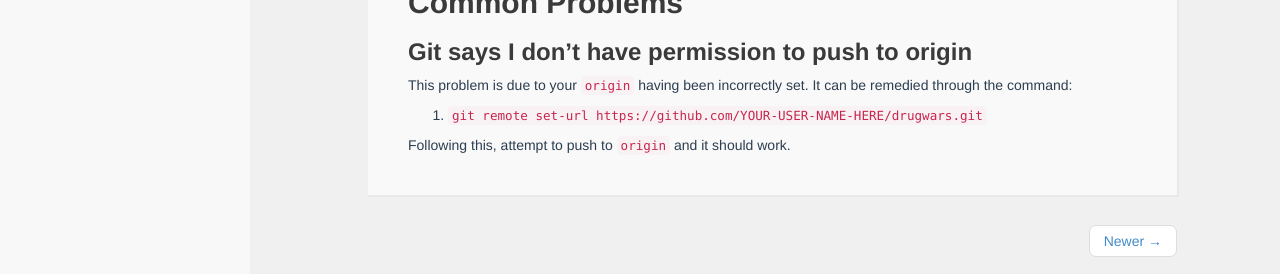
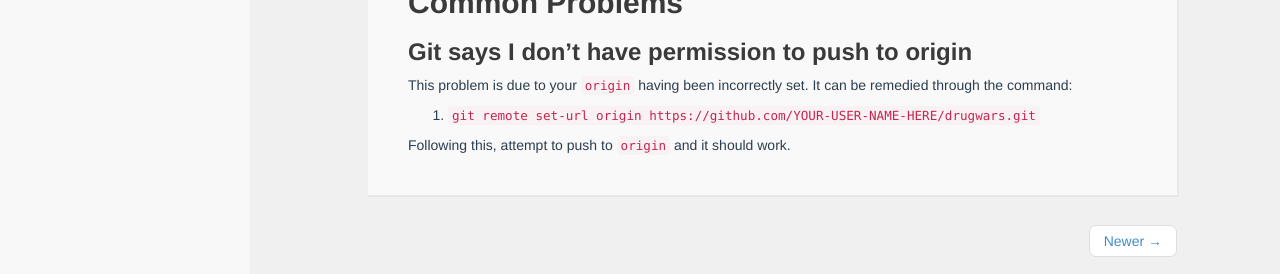
Before and after one commit to shhs-coding-club/shhs-coding-club.github.io, a Jekyll site: the page built from _posts/2014-09-23-Git-GUI-tutorial.md, in a window 1280 px wide and 900 px high, scrolled down 3503 px. Shown: the part 623-897 px from the top of the window. Built offline with Jekyll 4.4.1, drawn with Linux system fonts in a browser that asks for light colours; nearby versions of some CDN libraries; Markdown is read by kramdown in place of the engine named in the settings.

Commit message:
Update 2014-09-23-Git-GUI-tutorial.md

```diff
--- a/_posts/2014-09-23-Git-GUI-tutorial.md
+++ b/_posts/2014-09-23-Git-GUI-tutorial.md
@@ -117,6 +117,6 @@ Additionally, on OS X and Linux, instead of going to `Repository`&rarr;`Git Bash
 
 This problem is due to your `origin` having been incorrectly set. It can be remedied through the command:
 
-1. `git remote set-url https://github.com/YOUR-USER-NAME-HERE/drugwars.git`
+1. `git remote set-url origin https://github.com/YOUR-USER-NAME-HERE/drugwars.git`
 
 Following this, attempt to push to `origin` and it should work.
```
